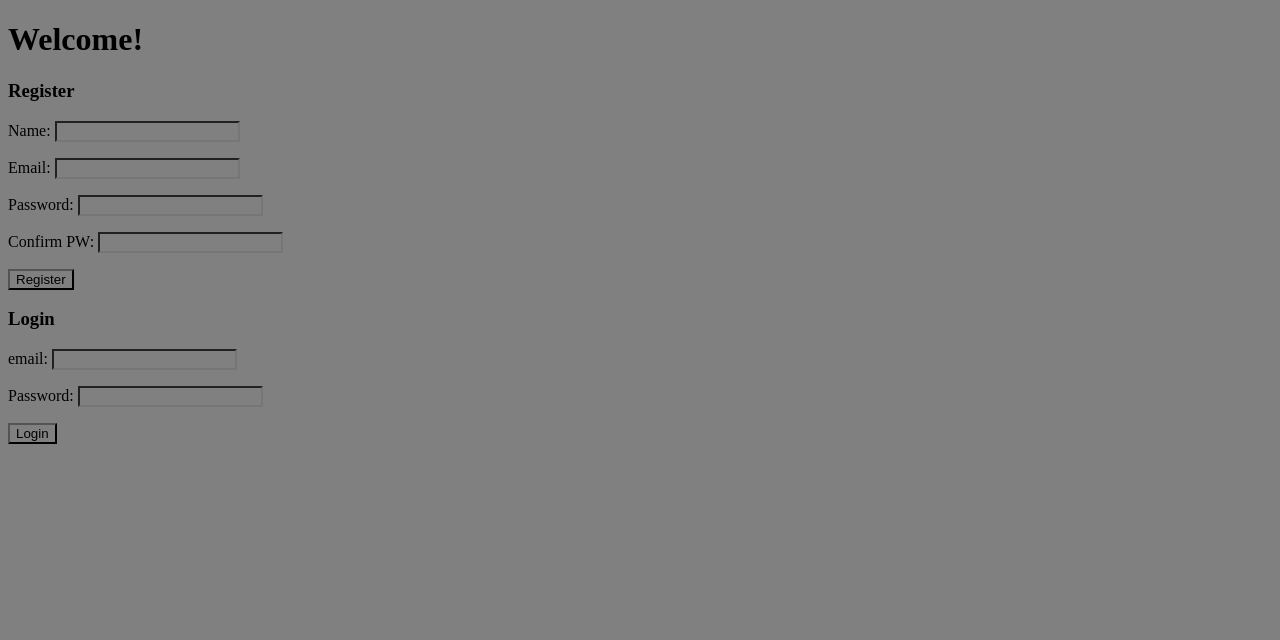
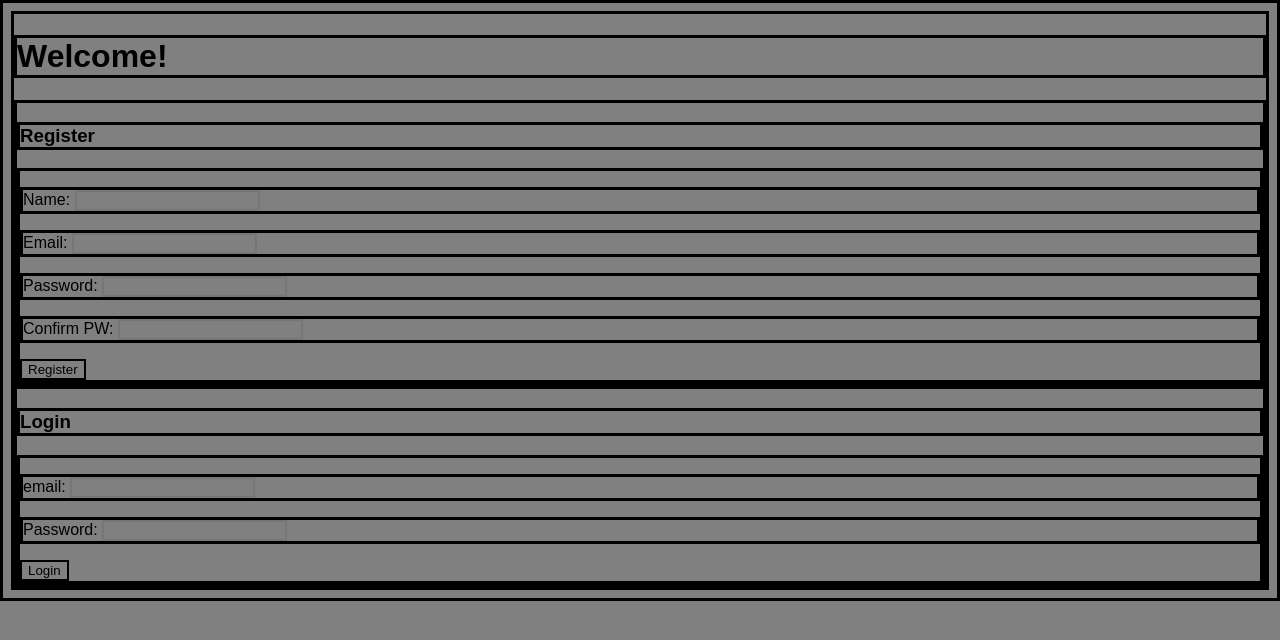
Before and after one commit to lormanlau/boba_app, a Django app: page / in a window 1280 px wide. Shown: the top 640 px of the page. Run offline with Django 3.2, Linux system fonts and the light colour scheme; parts of the project's set-up code (start-up, migrations or seed data) failed here and were passed over.

Commit message:
changed style for login

```diff
--- a/apps/track_boba/static/track_boba/css/style_login.css
+++ b/apps/track_boba/static/track_boba/css/style_login.css
@@ -1,4 +1,6 @@
 *{
     background: gray;
+    font-family: sans-serif;
+    border-style: solid;
 
 }
```
